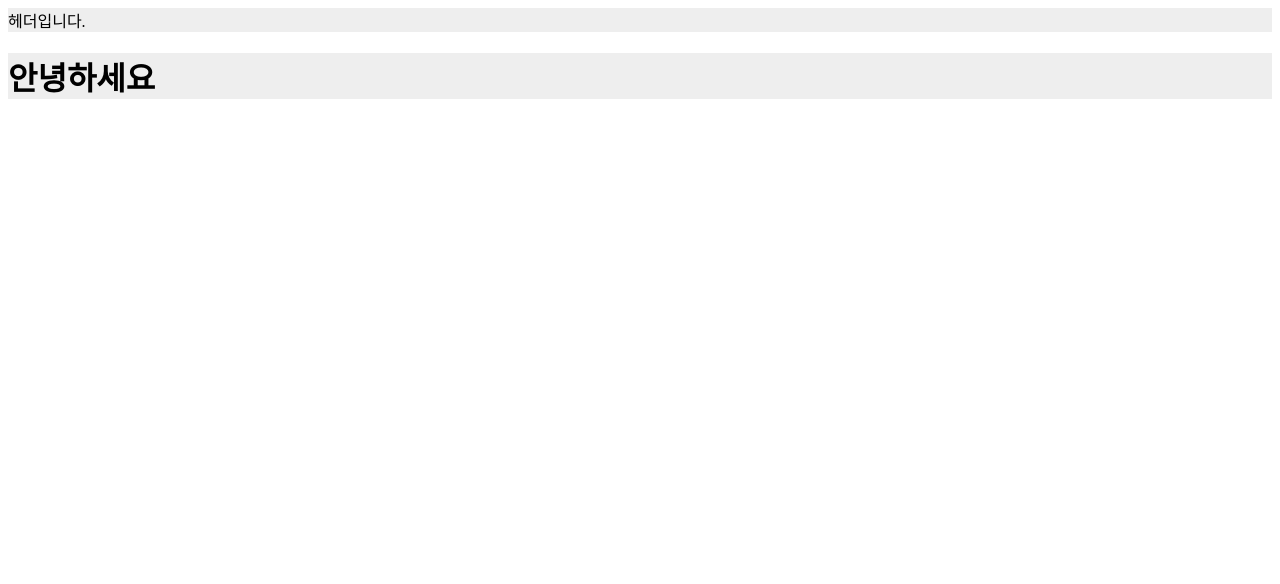
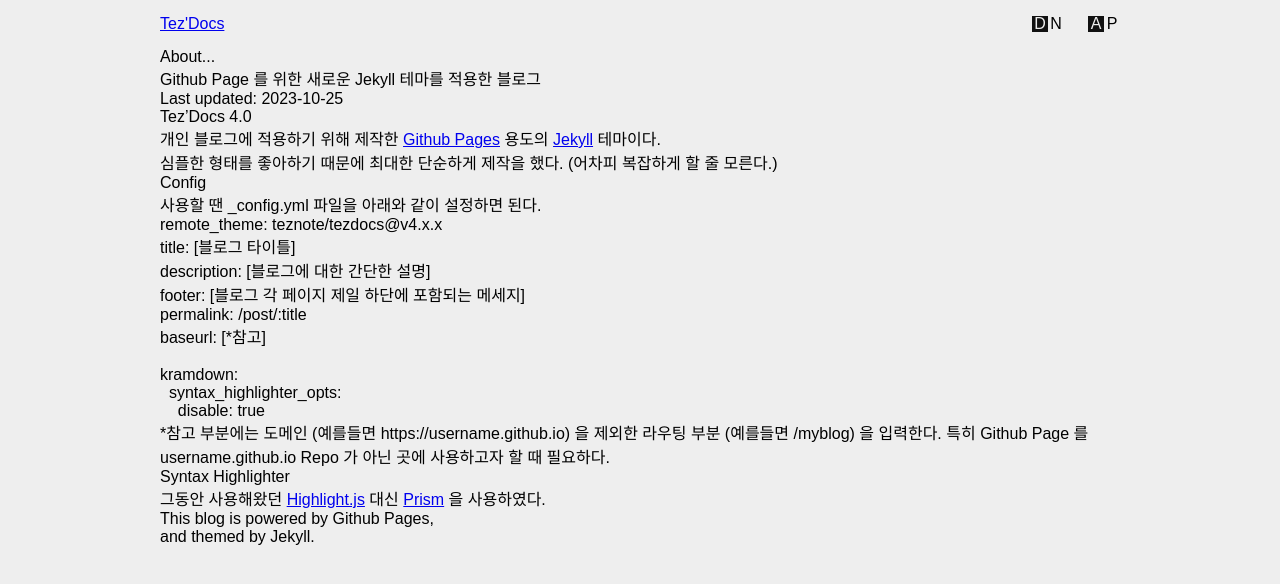
Before and after one commit to teznote/tezdocs, a Jekyll site: the page built from index.md, in a window 1280 px wide. Shown: the top 584 px of the page. Built offline with Jekyll 4.4.1, drawn with Linux system fonts in a browser that asks for light colours.

Commit message:
231025 13:44

````diff
--- a/_config.yml
+++ b/_config.yml
@@ -1,5 +1,6 @@
 title: Tez'Docs
 description: Simple blog theme for Github Pages
+footer: This blog is powered by Github Pages,<br />and themed by Jekyll.
 permalink: /post/:title
 baseurl: /tezdocs
 
--- a/_includes/Header.html
+++ /dev/null
@@ -1,3 +0,0 @@
-<div>
-  헤더입니다.
-</div>
--- /dev/null
+++ b/_includes/switch.html
@@ -0,0 +1,15 @@
+<div id="{{ include.id }}" class="switch">
+  <label>
+    <div class="a">
+      <div>{{ include.left }}</div>
+      <div>{{ include.right }}</div>
+    </div>
+    <input type="checkbox" />
+    <div class="b">
+      <div class="ba">
+        <div>{{ include.left }}</div>
+        <div>{{ include.right }}</div>
+      </div>
+    </div>
+  </label>
+</div>
--- a/_layouts/default.html
+++ b/_layouts/default.html
@@ -1,12 +1,15 @@
 <!DOCTYPE html>
-<html lang="ko">
+<html lang="ko" class="preload">
   <head>
     <base href="{{ site.root }}" />
     <meta charset="utf-8" />
     <meta name="viewport" content="width=device-width, initial-scale=1" />
-    <title>{{ site.title }}</title>
+    <title>{{ page.title }} :: {{ site.title }}</title>
+    <link rel="stylesheet" href="https://cdn.jsdelivr.net/npm/reset-css@5.0.2/reset.min.css" />
+    <link rel="stylesheet" href="{{ '/assets/main.css' | relative_url }}" />
   </head>
   <body>
     {{ content }}
+    <script src="{{ '/assets/main.js' | relative_url }}"></script>
   </body>
 </html>
--- a/_layouts/post.html
+++ b/_layouts/post.html
@@ -2,13 +2,36 @@
 layout: default
 ---
 
-{% include Header.html %}
-<div>
-  {{ content }}
-</div>
-
-<style>
-  div {
-    background: #eee;
-  }
-</style>
+<header>
+  <div class="a">
+    <div class="aa">
+      <h2 id="site-title">
+        <a href="{{ '/' | relative_url }}">{{ site.title }}</a>
+      </h2>
+    </div>
+    <div class="ab">
+      {% include switch.html id="sw1" left="D" right="N" %}
+      {% include switch.html id="sw2" left="A" right="P" %}
+    </div>
+  </div>
+</header>
+<main>
+  <div class="a">
+    <div class="aa">
+      <div id="slide">
+        <div id="page">
+          <h1 id="page-title">{{ page.title }}</h1>
+          <div id="page-meta">
+            <div id="page-description">{{ page.description }}</div>
+            <div id="page-updated">Last updated: {{ page.updated }}</div>
+          </div>
+          <div id="page-main">{{ content }}</div>
+          <div id="page-footer">{{ site.footer }}</div>
+        </div>
+        <div id="nav">
+          Nav is Loading...
+        </div>
+      </div>
+    </div>
+  </div>
+</main>
--- /dev/null
+++ b/assets/main.js
@@ -0,0 +1,10 @@
+---
+---
+
+'use strict'
+
+fetch(`{{ '/assets/nav.html' | relative_url }}`).then(res => {
+  return res.text()
+}).then(body => {
+  document.querySelector('#nav').innerHTML = body;
+})
--- /dev/null
+++ b/assets/main.scss
@@ -0,0 +1,104 @@
+---
+---
+
+// global
+div::-webkit-scrollbar {
+  display: none;
+  & {
+    -ms-overflow-style: none; scrollbar-width: none;
+  }
+}
+:root {
+  --fg-a: #111; --bg-a: #eee;
+}
+a {
+  -webkit-tap-highlight-color: transparent;
+}
+
+// layout
+body {
+  position: fixed; top: 0; right: 0; bottom: 0; left: 0;
+  font: 400 16px sans-serif; color: var(--fa-a); background: var(--bg-a);
+  display: flex; flex-direction: column;
+  header {
+    flex: 0 0 3rem;
+    >.a {
+      height: 100%; max-width: 60rem; margin: 0 auto; padding: 0 0.5rem;
+      display: flex; align-items: center;
+      >.aa {
+        flex: 1 0 auto;
+        display: flex; justify-content: left; gap: 1.5rem;
+      }
+      >.ab {
+        flex: 1 0 auto;
+        display: flex; justify-content: right; gap: 1.5rem;
+      }
+    }
+  }
+  main {
+    flex: 1 0 0; min-height: 0;
+    >.a {
+      height: 100%; max-width: 60rem; margin: 0 auto; padding: 0 0.5rem;
+      >.aa {
+        height: 100%; width: 100%;
+        overflow-y: scroll; overflow-x: hidden;
+        #slide {
+          display: relative; left: 0;
+          height: 100%; width: 200%;
+          display: flex;
+          &.sw2-checked {
+            left: -100%;
+          }
+          #page {
+            flex: 1 0 0; min-width: 0;
+          }
+          #nav {
+            flex: 1 0 0; min-width: 0;
+          }
+        }
+      }
+    }
+  }
+}
+
+// switch
+.switch {
+  >label {
+    position: relative;
+    height: 1rem; width: 2rem;
+    display: block;
+    cursor: pointer;
+    >.a {
+      position: absolute; top: 0; left: 0; height: 1rem; width: 2rem;
+      display: flex; align-items: center; justify-content: center;
+      >div {
+        flex: 1 0 auto;
+        display: flex; align-items: center; justify-content: center;
+      }
+    }
+    input {
+      height: 0; width: 0; opacity: 0;
+      &:checked + .b {
+        left: 1rem;
+        & .ba {
+          left: -1rem;
+        }
+      }
+    }
+    >.b {
+      position: absolute; top: 0; left: 0;
+      height: 1rem; width: 1rem;
+      background-color: var(--fg-a);
+      overflow: hidden;
+      >.ba {
+        position: absolute; top: 0; left: 0; height: 1rem; width: 2rem;
+        display: flex; align-items: center; justify-content: center;
+        >div {
+          flex: 1 0 auto;
+          display: flex; align-items: center; justify-content: center;
+          color: var(--bg-a);
+        }
+      }
+    }
+  }
+}
--- /dev/null
+++ b/assets/nav.html
@@ -0,0 +1,4 @@
+---
+---
+
+Loaded!
--- a/index.md
+++ b/index.md
@@ -1,8 +1,37 @@
 ---
 layout: post
 title: About...
+description: Github Page 를 위한 새로운 Jekyll 테마를 적용한 블로그
 updated: 2023-10-25
 tags: [home,front_page]
 ---
 
-# 안녕하세요
+## Tez'Docs 4.0
+
+개인 블로그에 적용하기 위해 제작한 [Github Pages](#) 용도의 [Jekyll](#) 테마이다.
+
+심플한 형태를 좋아하기 때문에 최대한 단순하게 제작을 했다. (어차피 복잡하게 할 줄 모른다.)
+
+## Config
+
+사용할 땐 `_config.yml` 파일을 아래와 같이 설정하면 된다.
+
+```yaml
+remote_theme: teznote/tezdocs@v4.x.x
+title: [블로그 타이틀]
+description: [블로그에 대한 간단한 설명]
+footer: [블로그 각 페이지 제일 하단에 포함되는 메세지]
+permalink: /post/:title
+baseurl: [*참고]
+
+kramdown:
+  syntax_highlighter_opts:
+    disable: true
+```
+{:.yaml}
+
+`*참고` 부분에는 도메인 (예를들면 `https://username.github.io`) 을 제외한 라우팅 부분 (예를들면 `/myblog`) 을 입력한다. 특히 Github Page 를 `username.github.io` Repo 가 아닌 곳에 사용하고자 할 때 필요하다.
+
+## Syntax Highlighter
+
+그동안 사용해왔던 [Highlight.js](#) 대신 [Prism](#) 을 사용하였다.
````
